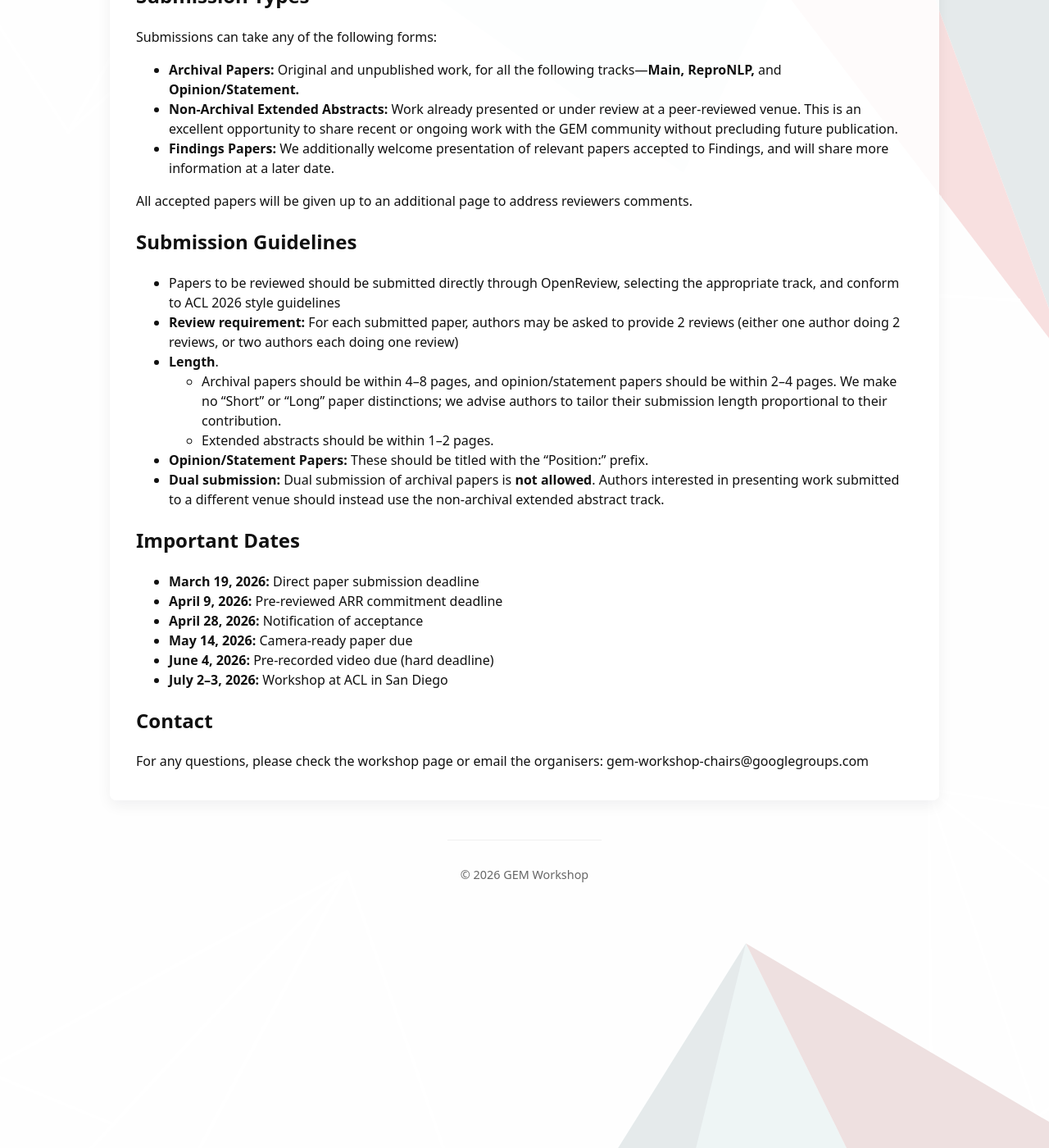
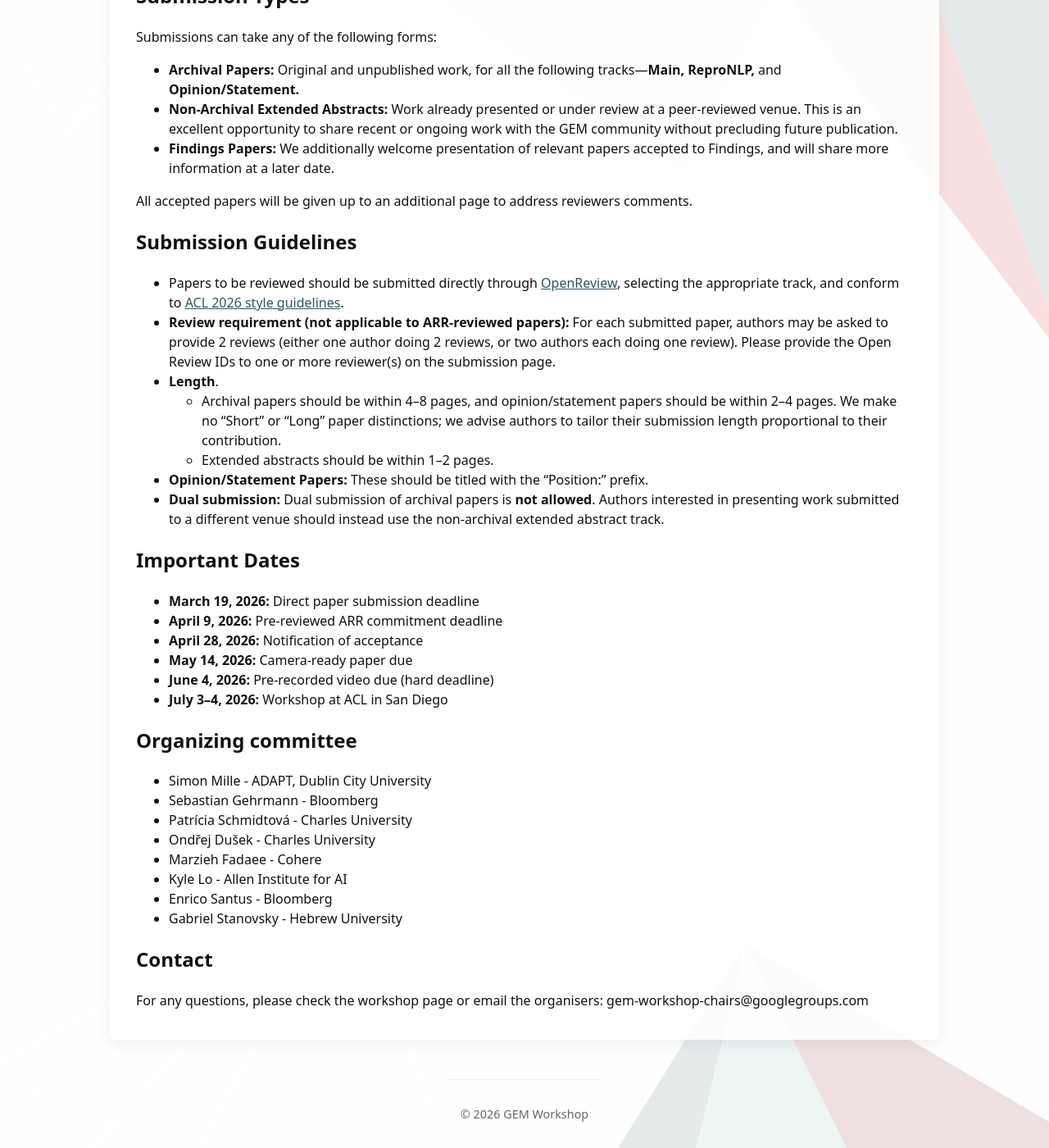
Before and after one commit to GEM-workshop/gem-workshop.github.io, a Jekyll site: the page built from call-for-papers.md, in a window 1280 px wide and 1400 px high, scrolled down 1884 px. Shown: the whole window at 82% size. Built offline with Jekyll 4.4.1, drawn with Linux system fonts in a browser that asks for light colours; some of the changed text lies outside the part shown.

Commit message:
Update call-for-papers.md

```diff
--- a/call-for-papers.md
+++ b/call-for-papers.md
@@ -70,8 +69,8 @@ All accepted papers will be given up to an additional page to address reviewers
 
 ## **Submission Guidelines**
 
-* Papers to be reviewed should be submitted directly through OpenReview, selecting the appropriate track, and conform to ACL 2026 style guidelines
-* **Review requirement:** For each submitted paper, authors may be asked to provide 2 reviews (either one author doing 2 reviews, or two authors each doing one review)
+* Papers to be reviewed should be submitted directly through [OpenReview](https://openreview.net/group?id=aclweb.org/ACL/2026/Workshop/GEM#tab-your-consoles), selecting the appropriate track, and conform to [ACL 2026 style guidelines](https://2026.aclweb.org/calls/main_conference_papers/#paper-submission-details).
+* **Review requirement (not applicable to ARR-reviewed papers):** For each submitted paper, authors may be asked to provide 2 reviews (either one author doing 2 reviews, or two authors each doing one review). Please provide the Open Review IDs to one or more reviewer(s) on the submission page.
 * **Length**.
   * Archival papers should be within 4–8 pages, and opinion/statement papers should be within 2–4 pages. We make no “Short” or “Long” paper distinctions; we advise authors to tailor their submission length proportional to their contribution.
   * Extended abstracts should be within 1–2 pages.
@@ -85,7 +84,17 @@ All accepted papers will be given up to an additional page to address reviewers
 * **April 28, 2026:** Notification of acceptance
 * **May 14, 2026:** Camera-ready paper due
 * **June 4, 2026:** Pre-recorded video due (hard deadline)
-* **July 2–3, 2026:** Workshop at ACL in San Diego
+* **July 3–4, 2026:** Workshop at ACL in San Diego
+
+## **Organizing committee**
+* Simon Mille - ADAPT, Dublin City University
+* Sebastian Gehrmann - Bloomberg
+* Patrícia Schmidtová - Charles University
+* Ondřej Dušek - Charles University
+* Marzieh Fadaee - Cohere
+* Kyle Lo - Allen Institute for AI
+* Enrico Santus - Bloomberg
+* Gabriel Stanovsky - Hebrew University
 
 ## **Contact**
 
```
Also changed, not shown: other parts of call-for-papers.md (+1 -2 lines).
